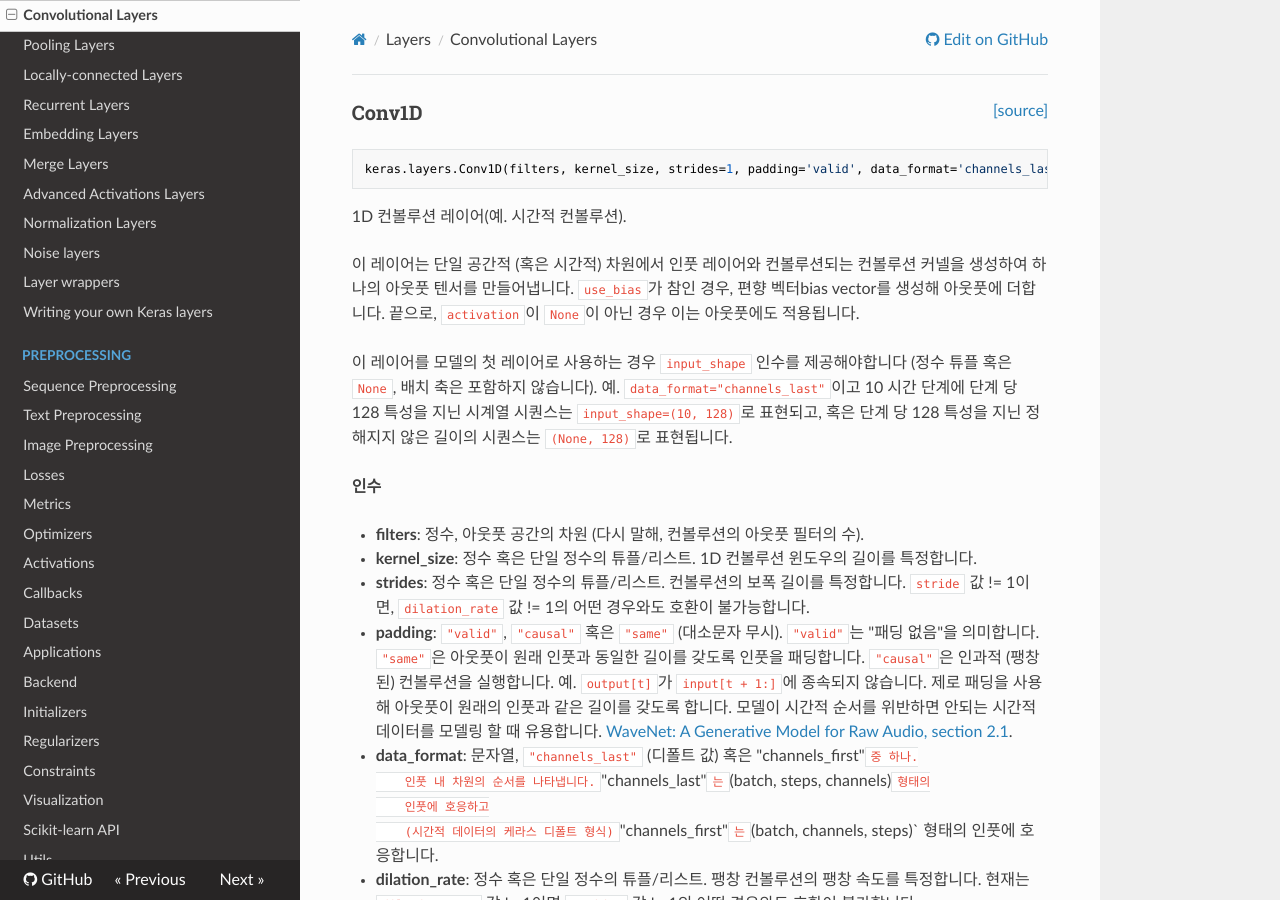
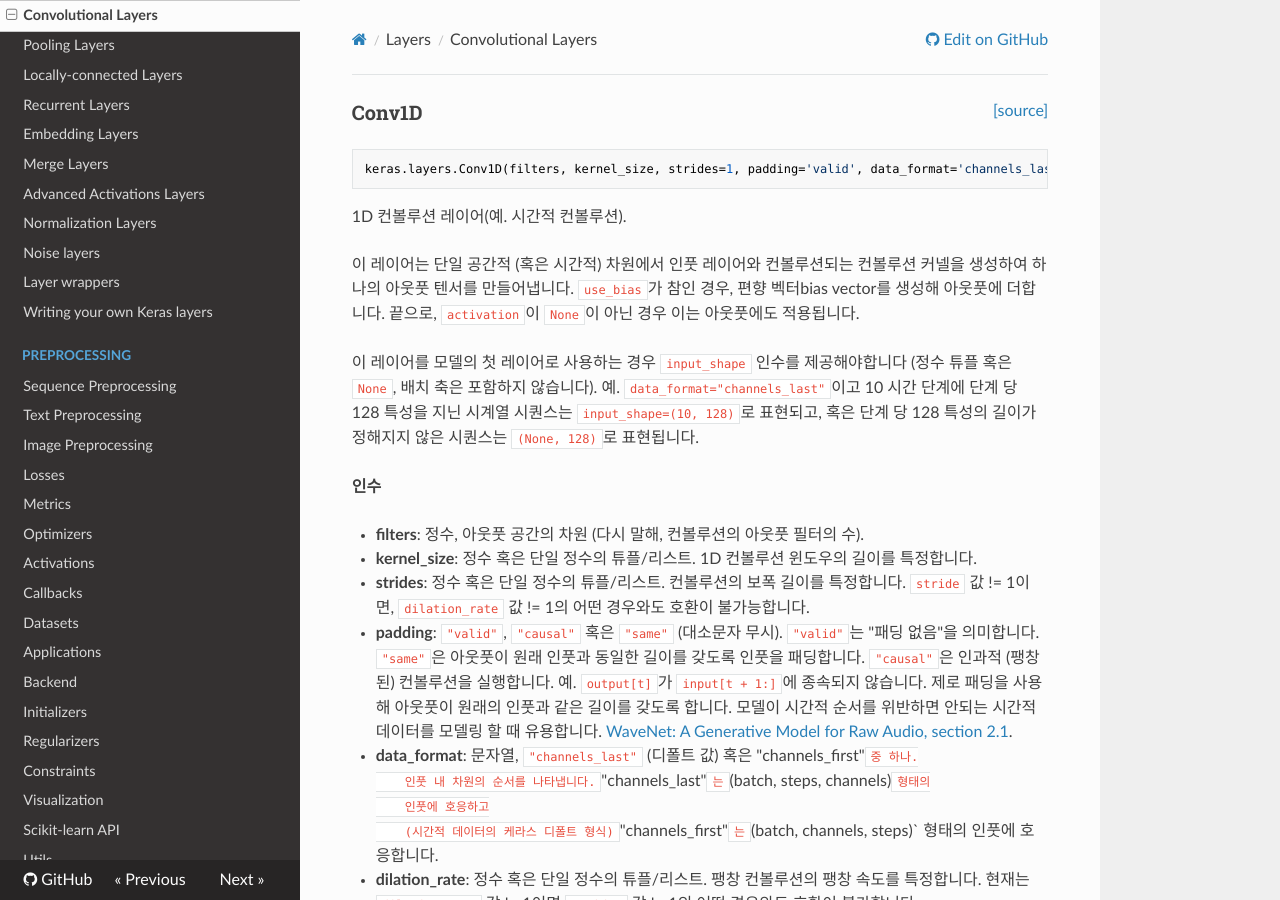
Before and after one commit to keras-team/keras-docs-ko, an MkDocs documentation site: the page built from sources/layers/convolutional.md, in a window 1280 px wide and 900 px high. Built offline with MkDocs 1.6.1, drawn with Linux system fonts in a browser that asks for light colours; nearby versions of some CDN libraries.

Commit message:
Update convolutional.md

```diff
--- a/sources/layers/convolutional.md
+++ b/sources/layers/convolutional.md
@@ -18,7 +18,7 @@ keras.layers.Conv1D(filters, kernel_size, strides=1, padding='valid', data_forma
 `input_shape` 인수를 제공해야합니다 (정수 튜플 혹은 `None`,
 배치 축은 포함하지 않습니다). 예. `data_format="channels_last"`이고
 10 시간 단계에 단계 당 128 특성을 지닌 시계열 시퀀스는
-`input_shape=(10, 128)`로 표현되고, 혹은 단계 당 128 특성을 지닌 정해지지 않은 길이의
+`input_shape=(10, 128)`로 표현되고, 혹은 단계 당 128 특성의 길이가 정해지지 않은
 시퀀스는 `(None, 128)`로 표현됩니다.
 
 __인수__
```
